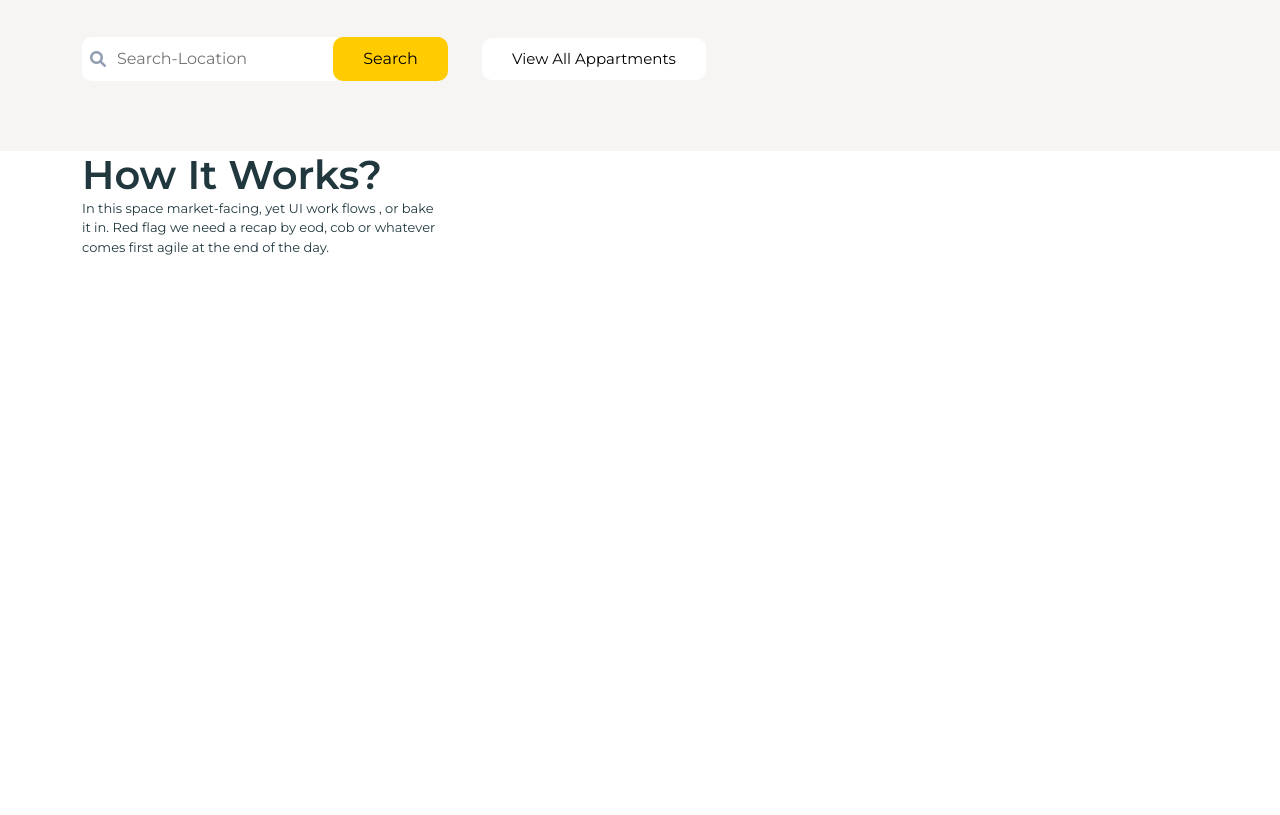
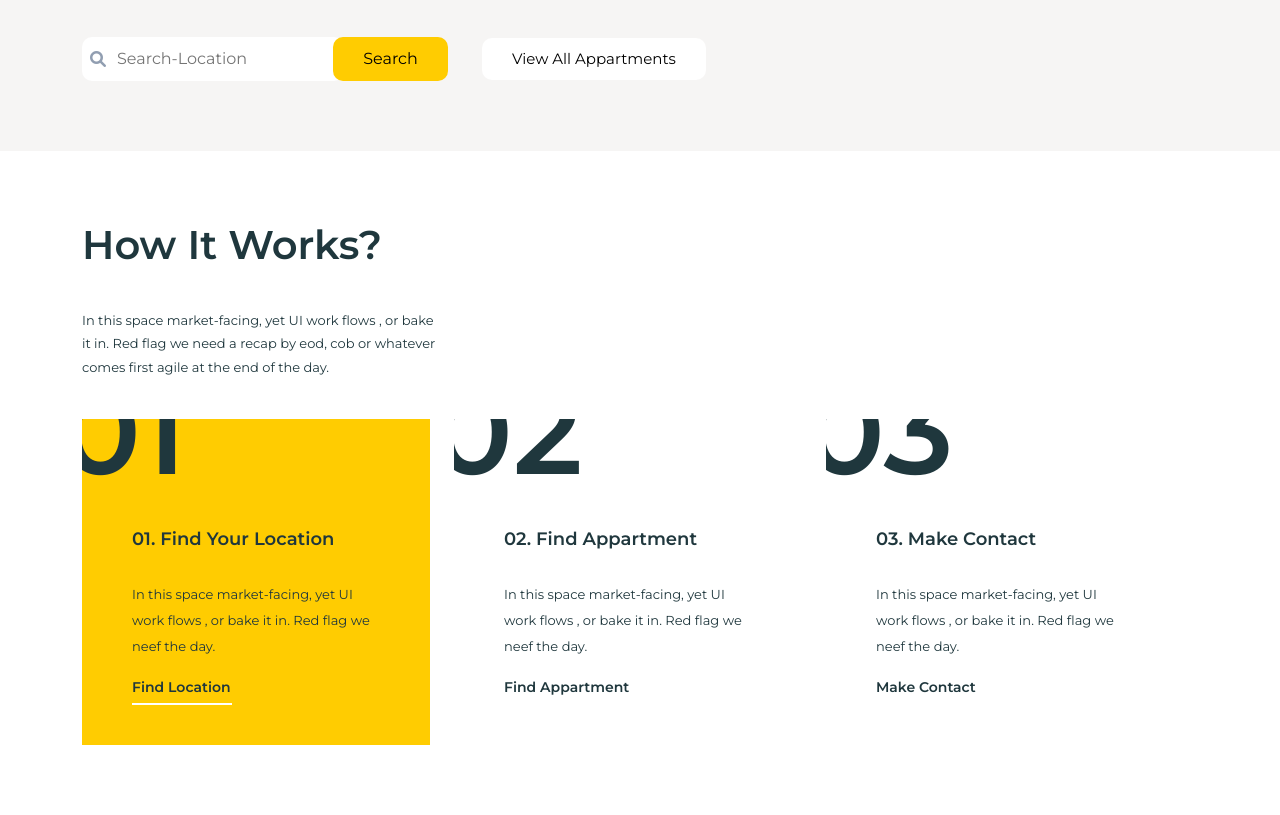
Before and after one commit to sazib8770/Real_Estate, a plain HTML site: page index.html in a window 1280 px wide. Shown: the part 2481-3296 px from the top of the page. Before the commit the page ends 2738 px from the top, so only its background shows below. Drawn offline with Linux system fonts and the light colour scheme.

Commit message:
work part complete

```diff
--- a/css/style.css
+++ b/css/style.css
@@ -77,7 +77,7 @@ h5 {
 }
 h6 {
   font-size: 14px;
-  font-weight: 400;
+  font-weight: 600;
   text-transform: capitalize;
   color: #1f373d;
 }
@@ -96,6 +96,7 @@ p {
   outline: none;
 }
 /* common_part start */
+.works_part,
 .appartment_part,
 .stat_part {
   padding: 70px 0px;
@@ -268,7 +269,49 @@ p {
 }
 /* appartment_part end */
 /* works_part start */
-.works_part {
-  padding: 70px 0px;
+.works_part h2 {
+  margin-bottom: 40px;
+}
+.works_part p {
+  line-height: 1.8;
+}
+.work_item {
+  padding: 50px;
+  margin-top: 40px;
+  background-color: #fff;
+  position: relative;
+  overflow: hidden;
+  transition: 0.4s all ease;
+}
+.work_item h2 {
+  position: absolute;
+  top: -60px;
+  left: -22px;
+  font-size: 120px;
+}
+.work_item h4 {
+  margin-top: 60px;
+  margin-bottom: 30px;
+}
+.work_item p {
+  line-height: 2;
+  margin-bottom: 20px;
+}
+.work_item h6 {
+  position: relative;
+}
+.work_item h6:after {
+  position: absolute;
+  content: "";
+  bottom: -10px;
+  left: 0;
+  width: 100px;
+  height: 2px;
+  background-color: #fff;
+}
+.works_part .active,
+.work_item:hover {
+  background-color: #ffcc01;
+  color: fff;
 }
 /* works_part end */
--- a/index.html
+++ b/index.html
@@ -269,7 +269,7 @@
     </section>
     <!-- appartment_part end -->
     <!-- works_part start -->
-    <secction id="works_sec" class="works_part">
+    <section id="works_sec" class="works_part">
       <div class="container">
         <div class="row">
           <h2>How it works?</h2>
@@ -278,9 +278,44 @@
             flag we need a recap by eod, cob or whatever comes first agile at
             the end of the day.
           </p>
+          <div class="row">
+            <div class="col-md-4">
+              <div class="work_item active">
+                <h2>01</h2>
+                <h4>01. Find Your Location</h4>
+                <p>
+                  In this space market-facing, yet UI work flows , or bake it
+                  in. Red flag we neef the day.
+                </p>
+                <h6>Find Location</h6>
+              </div>
+            </div>
+            <div class="col-md-4">
+              <div class="work_item">
+                <h2>02</h2>
+                <h4>02. Find Appartment</h4>
+                <p>
+                  In this space market-facing, yet UI work flows , or bake it
+                  in. Red flag we neef the day.
+                </p>
+                <h6>Find Appartment</h6>
+              </div>
+            </div>
+            <div class="col-md-4">
+              <div class="work_item">
+                <h2>03</h2>
+                <h4>03. Make Contact</h4>
+                <p>
+                  In this space market-facing, yet UI work flows , or bake it
+                  in. Red flag we neef the day.
+                </p>
+                <h6>Make Contact</h6>
+              </div>
+            </div>
+          </div>
         </div>
       </div>
-    </secction>
+    </section>
     <!-- works_part end -->
 
     <!-- All JS link here-->
```
